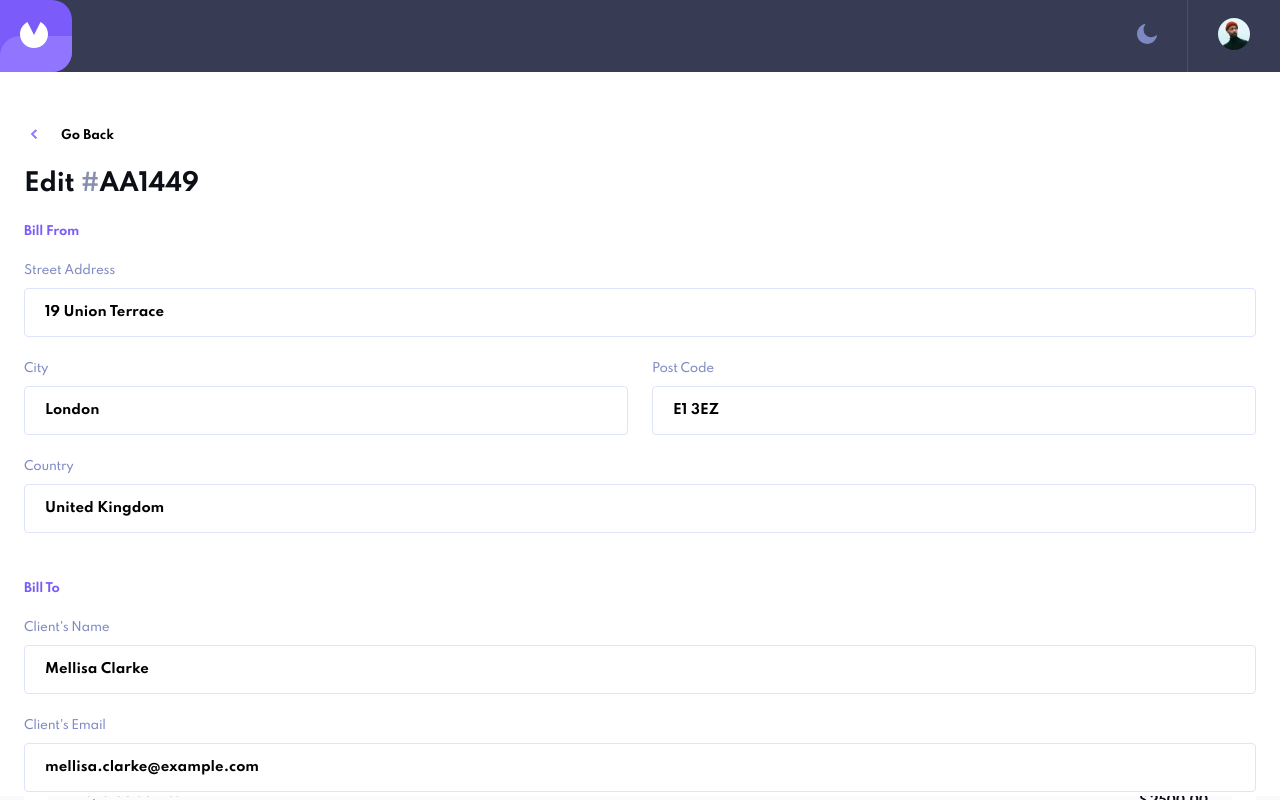
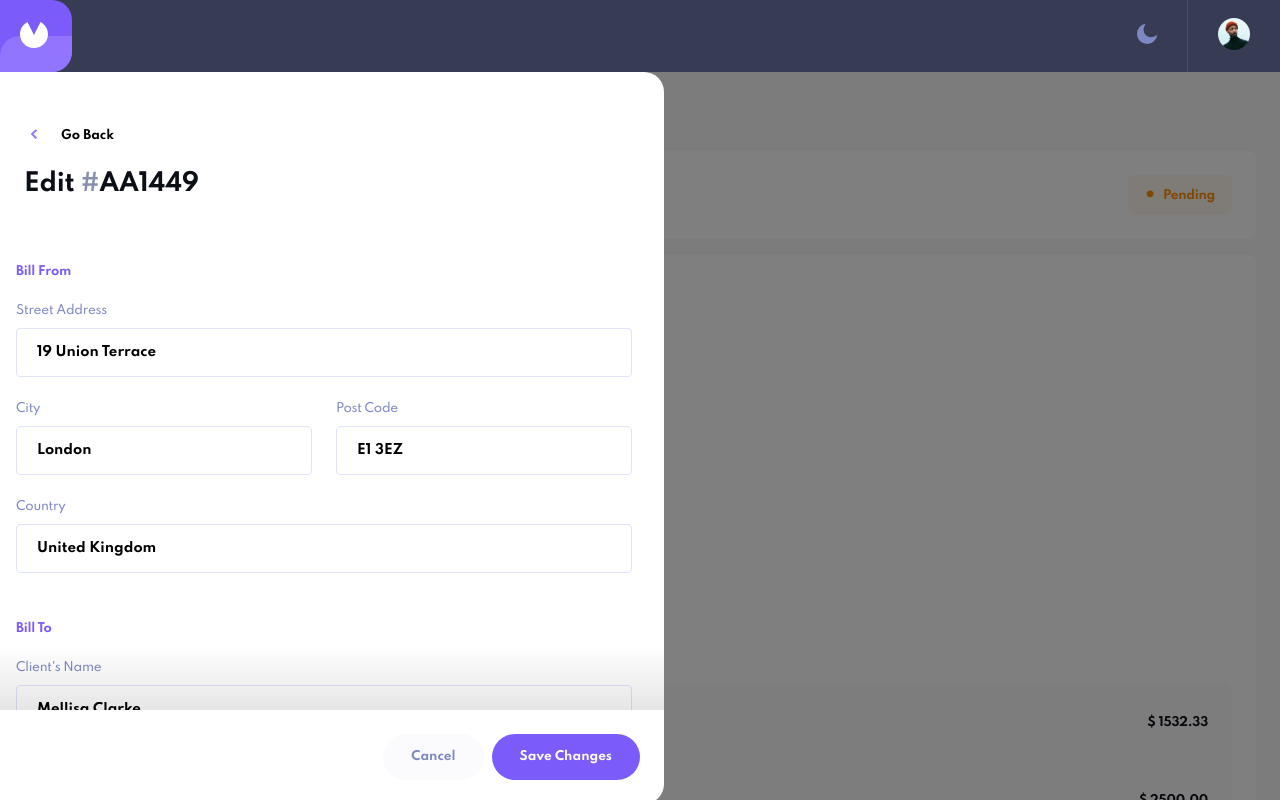
Before and after one commit to enslaughter/fem-invoice-app, a React (Create React App) app: page /invoice/AA1449 in a window 1280 px wide. Both pictures are taken after a click on the button "Edit". Built offline with nearby package versions, Linux system fonts and the light colour scheme.

Commit message:
Editing form looks better now

```diff
--- a/src/App.scss
+++ b/src/App.scss
@@ -416,17 +416,42 @@ button {
   left: 0;
   right: 0;
   z-index: 11;
+  background-color: rgba(0, 0, 0, 0.5);
+
+  transition-property: visibility;
+  transition-duration: 1s;
 }
 
 .edit-invoice-modal {
   z-index: 12;
-  max-height: calc(100% - 52px);
-  padding-bottom: 72px;
-  overflow-y: scroll;
+  height: 100%;
+  border-radius: 0 20px 20px 0;
+
+  transition-property: transform;
+  transition-duration: 1s;
+}
+
+@media all and (max-width: 620px) {
+  .edit-invoice-modal {
+    border-radius: 0;
+  }
 }
 
 form {
-  width: 100%;
+  width: calc(100% - 48px);
+  padding: 16px;
+  overflow: scroll;
+
+  &::-webkit-scrollbar {
+    width: 8px;
+  }
+  &::-webkit-scrollbar-thumb {
+    max-height: 112px;
+    width: 8px;
+    margin: 136px 40px 136px 16px;
+    border-radius: 4px;
+    background: hsl(231, 75, 93);
+  }
 }
 
 input[type="text"],
@@ -503,8 +528,14 @@ select {
 }
 
 .edit-invoice-modal {
-  padding: 24px;
   background-color: white;
+}
+
+@media screen and (min-width: 620px) {
+  .edit-invoice-modal {
+    min-width: 616px;
+    max-width: 664px;
+  }
 }
 
 .form-flexbox {
@@ -596,14 +627,29 @@ select {
   font-size: 10px;
   margin-top: 32px;
   margin-bottom: 44px;
+  background: transparent;
+}
+
+.edit-modal-gradientfooter {
+  position: absolute;
+  pointer-events: none;
+  top: 0px;
+  transform: translateY(-100%);
+  z-index: 13;
+  width: 100%;
+  height: 64px;
+  background: linear-gradient(to bottom, hsla(0, 0, 0, 0), hsla(0, 0, 0, 0.1));
 }
 
 .edit-modal-buttons {
+  position: relative;
+  z-index: 14;
   background-color: white;
   padding: 24px;
   display: flex;
   flex-direction: row;
   justify-content: flex-end;
+  border-bottom-right-radius: 20px;
 }
 
 .invoice-delete-modal-container {
--- a/src/components/InvoiceForm.tsx
+++ b/src/components/InvoiceForm.tsx
@@ -7,6 +7,9 @@ import {deepClone, useWindowSize} from "../components/Functionality";
 
 function InvoiceForm(props: any){
 //Props needed: editOpen, closeEditModal, updateInvoiceFull
+
+    const windowSize: any = useWindowSize();
+    console.log(windowSize.width, windowSize.height, windowSize.pageHeight);
 
     const [editedInvoice, setEditedInvoice] = useState(deepClone(props.invoiceData));
     const [formErrors, setFormErrors]: any = useState({});
@@ -140,6 +143,7 @@ function InvoiceForm(props: any){
         if (Object.keys(errors).length === 0){
             //console.log("Form validated successfully")
             props.updateInvoiceFull(editedInvoice);
+            setFormErrorNotes({});
         } else {
             //console.log("Error validating form");
             processErrorNotes(errors);
@@ -334,13 +338,16 @@ function InvoiceForm(props: any){
     }
 
     return(
-        <div className="edit-invoice-container" style={props.editOpen ? {display: "block"} : {display: "none"}}>
-                    <div className="edit-invoice-modal">
+        <div className="edit-invoice-container" style={props.editOpen ? {visibility: "visible"} : {visibility: "hidden"}}>
+                    <div className="edit-invoice-modal" style={props.editOpen ? {transform: "translateX(0%)"} : {transform: "translateX(-100%)"}}>
+                        <div style={{padding: "24px"}}>
                             <button className="invoice-goback" onClick={handleCloseModal} style={{margin: "32px 0 24px 0"}}>
                                 <img src={backarrow} alt="" style={{marginRight: "24px"}}></img>Go Back
                             </button>
                             <p className="form-header">Edit <span className="form-header--id">#</span>{editedInvoice.id}</p>
-                        <form>
+                        </div>
+
+                        <form style={windowSize.width > 0 ? {maxHeight: `${windowSize.height - 346}px`} : {}}>
                             <p className="form-subheader">Bill From</p>
                                 <div className="form-flexbox">
                                     <div className={formErrors.senderstreet ? "form-label labelerror" : "form-label"}>
@@ -486,13 +493,16 @@ function InvoiceForm(props: any){
                                 {formErrorNotes.hasInvalid && <p>- All fields must be valid</p>}
                                 {formErrorNotes.needsItems && <p>- An item must be added</p>}
                             </div>
-
+                        </form>
+                            <div style={{position: "relative", backgroundColor: "transparent"}}>
+                                <div className="edit-modal-gradientfooter"></div>
                                 <div className="edit-modal-buttons">
                                     <button className="invoice-app--button button-edit-cancel" type="button" onClick={handleCloseModal}>Cancel</button>
                                     {editedInvoice.status === "draft" && <button className="invoice-app--button button-savedraft" style={{marginLeft: "8px"}} type="button" onClick={submitDraft}>Save as Draft</button>}
                                     <button className="invoice-app--button button-savechanges" style={{marginLeft: "8px"}} type="button" onClick={submitForm}>Save Changes</button>
                                 </div>
-                        </form>
+                            </div>
+
 
                     </div>
                 </div>
```
Lines whose indentation alone changed are shown as unchanged.
